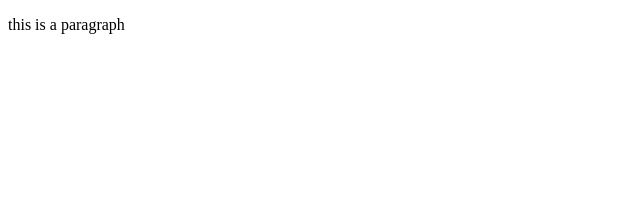
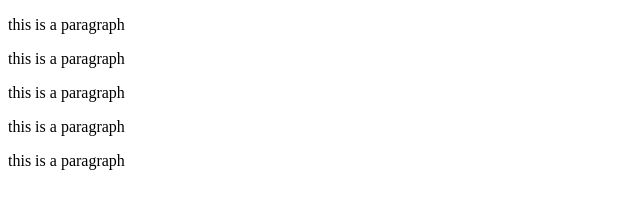
Before and after one commit to Suprim006/Nabin, a plain HTML site: page index.html in a window 1280 px wide. Shown: the whole page, without its empty margins (0-640 px from the left). Drawn offline with Linux system fonts and the light colour scheme.

Commit message:
added new branch

```diff
--- a/index.html
+++ b/index.html
@@ -8,5 +8,9 @@
 </head>
 <body>
     <p>this is a paragraph</p>
+    <p>this is a paragraph</p>
+    <p>this is a paragraph</p>
+    <p>this is a paragraph</p>
+    <p>this is a paragraph</p>
 </body>
 </html>
```
